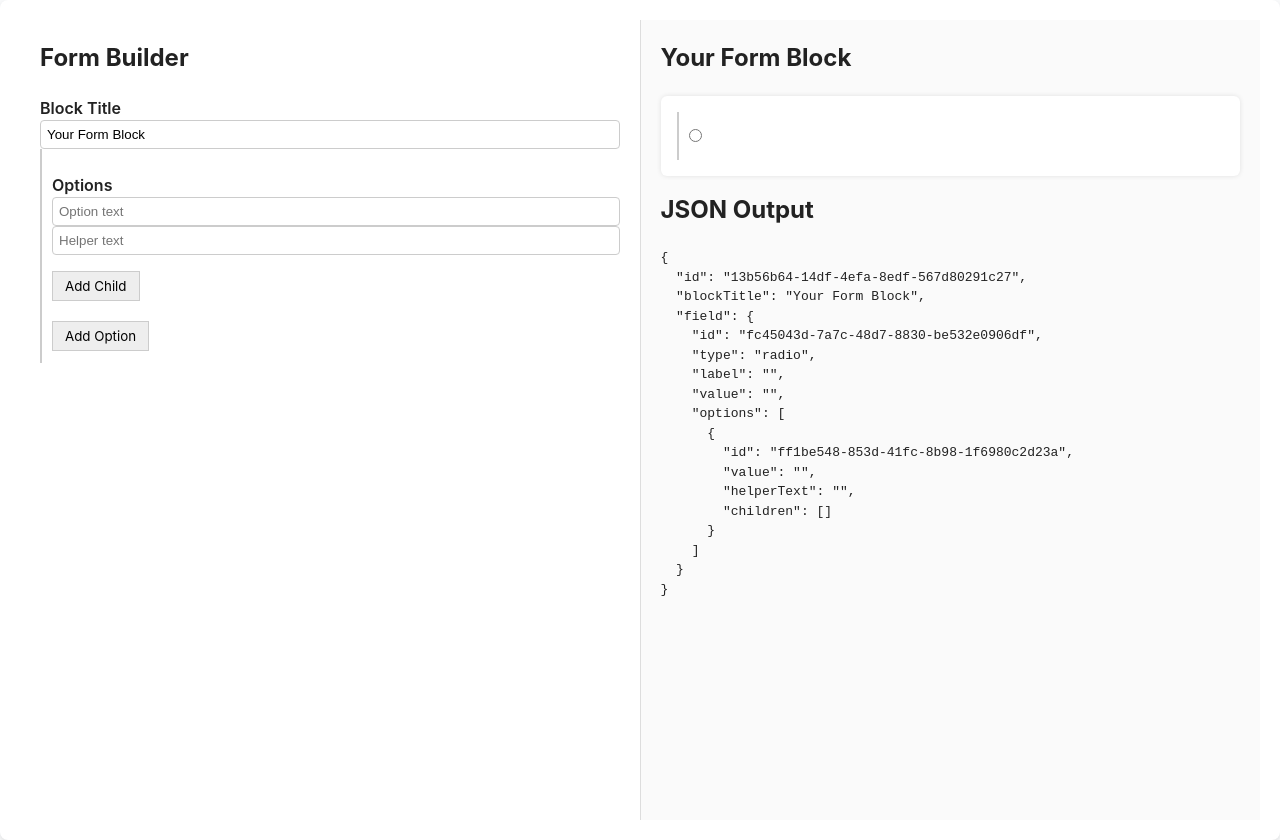
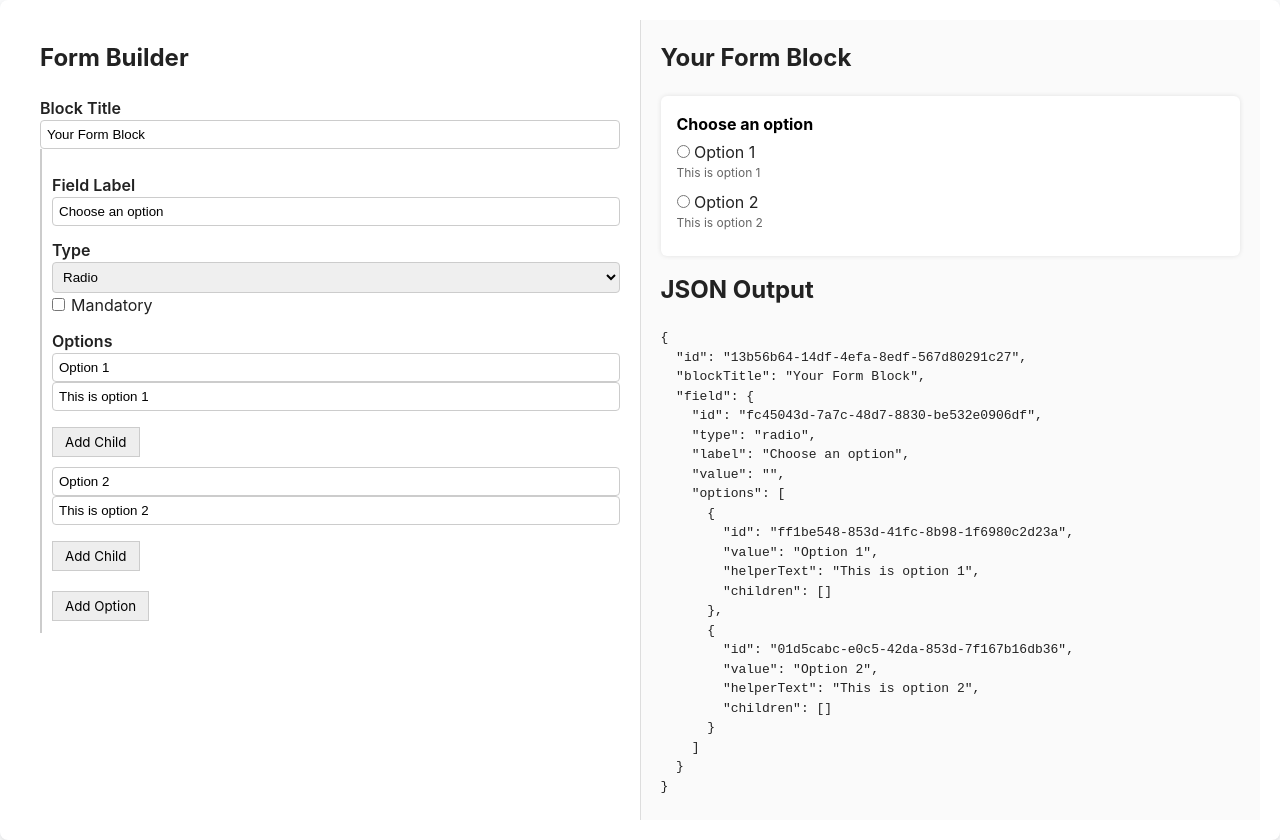
Before and after one commit to anshumanui/formbuilder, a React (Vite) app: page / in a window 1280 px wide. Built offline with nearby package versions, Linux system fonts and the light colour scheme.

Commit message:
added numeric field, icon alignment checks, top level only radio, checkbox children rendering

```diff
--- a/src/FormBuilder.tsx
+++ b/src/FormBuilder.tsx
@@ -3,7 +3,7 @@ import styled from "styled-components";
 import { v4 as uuidv4 } from "uuid";
 
 // --- Types ---
-type FieldType = "radio" | "text" | "checkbox" | "textarea" | "select";
+type FieldType = "radio" | "text" | "checkbox" | "textarea" | "select" | "numeric";
 
 interface Field {
   id: string;
@@ -16,6 +16,7 @@ interface Field {
   icon?: string;
   iconAlignment?: "left" | "right";
   options?: Option[];
+  decimalPoints?: 0 | 1 | 2;
 }
 
 interface Option {
@@ -61,15 +62,18 @@ const FormBuilder: React.FC = () => {
     field: {
       id: uuidv4(),
       type: "radio",
-      label: "",
+      label: "Choose an option",
       value: "",
       options: [
-        { id: uuidv4(), value: "", helperText: "", children: [] },
+        { id: uuidv4(), value: "Option 1", helperText: "This is option 1", children: [] },
+        { id: uuidv4(), value: "Option 2", helperText: "This is option 2", children: [] },
       ],
     },
   });
 
-  // --- Recursive Field Editor ---
+  const [selectedOptions, setSelectedOptions] = useState<Record<string, string>>({});
+  const [checkedOptions, setCheckedOptions] = useState<Record<string, boolean>>({});
+
   const renderFieldEditor = (
     field: Field,
     onChange: (updated: Field) => void,
@@ -107,36 +111,90 @@ const FormBuilder: React.FC = () => {
 
     return (
       <FieldContainer level={level}>
-        {level > 0 && (
-          <>
         <InputLabel>Field Label</InputLabel>
         <TextInput value={field.label} onChange={(e) => onChange({ ...field, label: e.target.value })} />
-          </>
-        )}
 
-        {level > 0 && (
-          <>
         <InputLabel>Type</InputLabel>
         <SelectInput
           value={field.type}
           onChange={(e) => onChange({ ...field, type: e.target.value as FieldType, options: [] })}
         >
+          {level === 0 ? (
+            <>
+              <option value="radio">Radio</option>
+            </>
+          ) : (
+            <>
               <option value="text">Text</option>
               <option value="textarea">Textarea</option>
               <option value="radio">Radio</option>
               <option value="checkbox">Checkbox</option>
               <option value="select">Select</option>
+              <option value="numeric">Numeric</option>
+            </>
+          )}
         </SelectInput>
-            <label><CheckboxInput type="checkbox" checked={field.mandatory} onChange={() => onChange({ ...field, mandatory: !field.mandatory })} /> Mandatory</label>
+
+        <label>
+          <CheckboxInput
+            type="checkbox"
+            checked={field.mandatory}
+            onChange={() => onChange({ ...field, mandatory: !field.mandatory })}
+          />
+          Mandatory
+        </label>
+
+        {(field.type === "text" || field.type === "numeric") && (
+          <>
+            <InputLabel>Icon</InputLabel>
+            <TextInput
+              value={field.icon || ""}
+              onChange={(e) => {
+                const newIcon = e.target.value;
+                onChange({
+                  ...field,
+                  icon: newIcon,
+                  iconAlignment: newIcon ? (field.iconAlignment || "left") : undefined,
+                });
+              }}
+              placeholder="e.g. 🔍"
+            />
+            {field.icon && (
+              <>
+                <InputLabel>Icon Alignment</InputLabel>
+                <SelectInput
+                  value={field.iconAlignment || "left"}
+                  onChange={(e) =>
+                    onChange({
+                      ...field,
+                      iconAlignment: e.target.value as "left" | "right",
+                    })
+                  }
+                >
+                  <option value="left">Left</option>
+                  <option value="right">Right</option>
+                </SelectInput>
+              </>
+            )}
           </>
         )}
 
-        {(field.type === "text" || field.type === "textarea") && (
+        {field.type === "numeric" && (
           <>
-            <InputLabel>Placeholder</InputLabel>
-            <TextInput value={field.placeholder || ""} onChange={(e) => onChange({ ...field, placeholder: e.target.value })} />
-            <InputLabel>Max Characters</InputLabel>
-            <TextInput type="number" value={field.maxChars || ""} onChange={(e) => onChange({ ...field, maxChars: parseInt(e.target.value) || undefined })} />
+            <InputLabel>Decimal Points</InputLabel>
+            <SelectInput
+              value={field.decimalPoints ?? 0}
+              onChange={(e) =>
+                onChange({
+                  ...field,
+                  decimalPoints: parseInt(e.target.value) as 0 | 1 | 2,
+                })
+              }
+            >
+              <option value={0}>0</option>
+              <option value={1}>1</option>
+              <option value={2}>2</option>
+            </SelectInput>
           </>
         )}
 
@@ -164,7 +222,7 @@ const FormBuilder: React.FC = () => {
                   )}
                 </div>
                 {opt.children?.map((child, cIdx) => (
-                  <div key={child.id} style={{ position: "relative" }}>
+                  <div key={child.id}>
                     {renderFieldEditor(child, (upd) => updateChildField(opt.id, cIdx, upd), level + 1)}
                     <Button
                       onClick={() => removeChildField(opt.id, cIdx)}
@@ -176,36 +234,188 @@ const FormBuilder: React.FC = () => {
                 ))}
               </div>
             ))}
-            <Button onClick={() => onChange({ ...field, options: [...(field.options || []), { id: uuidv4(), value: "", children: [] }] })}>Add Option</Button>
+            <Button
+              onClick={() =>
+                onChange({
+                  ...field,
+                  options: [...(field.options || []), { id: uuidv4(), value: "", children: [] }],
+                })
+              }
+            >
+              Add Option
+            </Button>
           </>
         )}
       </FieldContainer>
     );
   };
 
-  // --- Recursive Preview Renderer ---
   const renderPreview = (field: Field, level = 0): React.ReactNode => {
+    // --- Radio Field ---
+    if (level === 0 && field.type === "radio") {
+      return (
+        <>
+          <PreviewBlock>
+            <PreviewLabel mandatory={field.mandatory}>{field.label}</PreviewLabel>
+            {(field.options || []).map((opt) => (
+              <div key={opt.id}>
+                <label>
+                  <input
+                    type="radio"
+                    name={field.id}
+                    value={opt.value}
+                    checked={selectedOptions[field.id] === opt.id}
+                    onChange={() =>
+                      setSelectedOptions((prev) => ({
+                        ...prev,
+                        [field.id]: opt.id,
+                      }))
+                    }
+                  />{" "}
+                  {opt.value}
+                </label>
+                {opt.helperText && <HelperText>{opt.helperText}</HelperText>}
+              </div>
+            ))}
+          </PreviewBlock>
+
+          {/* Only render children of the selected option */}
+          {(field.options || []).map((opt) => {
+            if (selectedOptions[field.id] === opt.id && opt.children) {
+              return opt.children.map((child) => (
+                <PreviewBlock key={child.id}>
+                  {renderPreview(child, level + 1)}
+                </PreviewBlock>
+              ));
+            }
+            return null;
+          })}
+        </>
+      );
+    }
+
+    // --- Other Field Types (text, textarea, checkbox, select, radio at nested levels) ---
     return (
       <FieldContainer level={level}>
-        {field.label && <PreviewLabel mandatory={field.mandatory}>{field.label}</PreviewLabel>}
+        {field.label && (
+          <PreviewLabel mandatory={field.mandatory}>{field.label}</PreviewLabel>
+        )}
+
         {(field.type === "text" || field.type === "textarea") && (
-          field.type === "text" ? (
+          <div style={{ display: "flex", alignItems: "center", gap: 8 }}>
+            {field.icon && field.iconAlignment === "left" && (
+              <span style={{ fontSize: 18 }}>{field.icon}</span>
+            )}
+            {field.type === "text" ? (
               <input placeholder={field.placeholder} maxLength={field.maxChars} />
             ) : (
               <textarea placeholder={field.placeholder} maxLength={field.maxChars} />
-          )
             )}
-        {(field.type === "radio" || field.type === "checkbox" || field.type === "select") && (
+            {field.icon && field.iconAlignment === "right" && (
+              <span style={{ fontSize: 18 }}>{field.icon}</span>
+            )}
+          </div>
+        )}
+
+        {field.type === "numeric" && (
+          <div style={{ display: "flex", alignItems: "center", gap: 8 }}>
+            {field.icon && field.iconAlignment === "left" && (
+              <span style={{ fontSize: 18 }}>{field.icon}</span>
+            )}
+            <input
+              placeholder={field.placeholder}
+              onInput={(e) => {
+                const target = e.target as HTMLInputElement;
+                const value = target.value;
+                const decimalPoints = field.decimalPoints ?? 0;
+
+                const regexMap: Record<number, RegExp> = {
+                  0: /^\d*$/,
+                  1: /^\d*(\.\d{0,1})?$/,
+                  2: /^\d*(\.\d{0,2})?$/,
+                };
+
+                const regex = regexMap[decimalPoints];
+                if (!regex.test(value)) {
+                  target.value = value.slice(0, -1);
+                }
+              }}
+              inputMode="decimal"
+            />
+            {field.icon && field.iconAlignment === "right" && (
+              <span style={{ fontSize: 18 }}>{field.icon}</span>
+            )}
+          </div>
+        )}
+
+        {field.type === "select" && (
+          <select>
+            {(field.options || []).map((opt) => (
+              <option key={opt.id} value={opt.value}>
+                {opt.value}
+              </option>
+            ))}
+          </select>
+        )}
+
+        {field.type === "checkbox" && (
           <>
             {(field.options || []).map((opt) => (
               <div key={opt.id}>
                 <label>
-                  <input type={field.type} name={field.id} value={opt.value} /> {opt.value}
+                  <input
+                    type="checkbox"
+                    name={field.id}
+                    value={opt.value}
+                    checked={!!checkedOptions[opt.id]}
+                    onChange={() =>
+                      setCheckedOptions((prev) => ({
+                        ...prev,
+                        [opt.id]: !prev[opt.id],
+                      }))
+                    }
+                  />{" "}
+                  {opt.value}
                 </label>
-                {level === 0 && opt.helperText && <HelperText>{opt.helperText}</HelperText>}
+                {/* Render children of checked checkbox */}
+                {checkedOptions[opt.id] &&
+                  opt.children?.map((child) => (
+                    <PreviewBlock key={child.id}>
+                      {renderPreview(child, level + 1)}
+                    </PreviewBlock>
+                  ))}
+              </div>
+            ))}
+          </>
+        )}
+
+        {/* Nested radios (not root level) */}
+        {field.type === "radio" && level > 0 && (
           <>
-                  {(opt.children || []).map((child) => renderPreview(child, level + 1))}
-                </>
+            {(field.options || []).map((opt) => (
+              <div key={opt.id}>
+                <label>
+                  <input
+                    type="radio"
+                    name={field.id}
+                    value={opt.value}
+                    checked={selectedOptions[field.id] === opt.id}
+                    onChange={() =>
+                      setSelectedOptions((prev) => ({
+                        ...prev,
+                        [field.id]: opt.id,
+                      }))
+                    }
+                  />{" "}
+                  {opt.value}
+                </label>
+                {opt.helperText && <HelperText>{opt.helperText}</HelperText>}
+                {selectedOptions[field.id] === opt.id &&
+                  opt.children?.map((child) => (
+                    <PreviewBlock key={child.id}>
+                      {renderPreview(child, level + 1)}
+                    </PreviewBlock>
+                  ))}
               </div>
             ))}
           </>
@@ -219,12 +429,15 @@ const FormBuilder: React.FC = () => {
       <BuilderPanel>
         <SectionTitle>Form Builder</SectionTitle>
         <InputLabel>Block Title</InputLabel>
-        <TextInput value={block.blockTitle} onChange={(e) => setBlock({ ...block, blockTitle: e.target.value })} />
+        <TextInput
+          value={block.blockTitle}
+          onChange={(e) => setBlock({ ...block, blockTitle: e.target.value })}
+        />
         {renderFieldEditor(block.field, (updated) => setBlock({ ...block, field: updated }), 0)}
       </BuilderPanel>
       <PreviewPanel>
         <SectionTitle>{block.blockTitle}</SectionTitle>
-        <PreviewBlock>{renderPreview(block.field)}</PreviewBlock>
+        {renderPreview(block.field)}
         <SectionTitle>JSON Output</SectionTitle>
         <pre>{JSON.stringify(block, null, 2)}</pre>
       </PreviewPanel>
```
Lines whose indentation alone changed are shown as unchanged.
